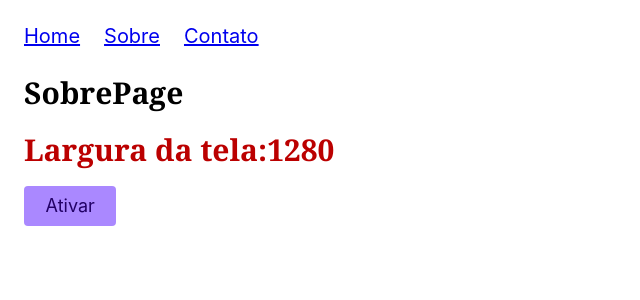
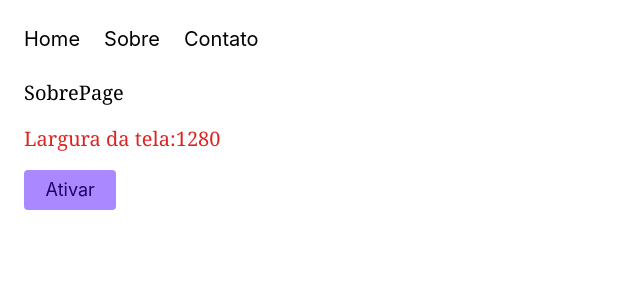
Before and after one commit to LeonardoLobas/origamid-nextjs, a Next.js app: page /sobre in a window 1280 px wide. Shown: the top 300 px of the page, without its empty margins (0-640 px from the left). Built offline with nearby package versions, Linux system fonts and the light colour scheme.

Commit message:
Refactor Width component to use Tailwind CSS classes for styling; update globals.css for consistency

```diff
--- a/src/app/components/width.tsx
+++ b/src/app/components/width.tsx
@@ -20,7 +20,7 @@
 
   return (
     <div>
-      <h2 style={{ color: ativo ? "#680" : "#b00" }}>
+      <h2 className={ativo ? "text-green-600" : "text-red-600"}>
         Largura da tela:{width}
       </h2>
       <button onClick={() => setAtivo((b) => !b)}>Ativar</button>
```
Also changed, not shown: src/app/globals.css (+8 -4 lines).
